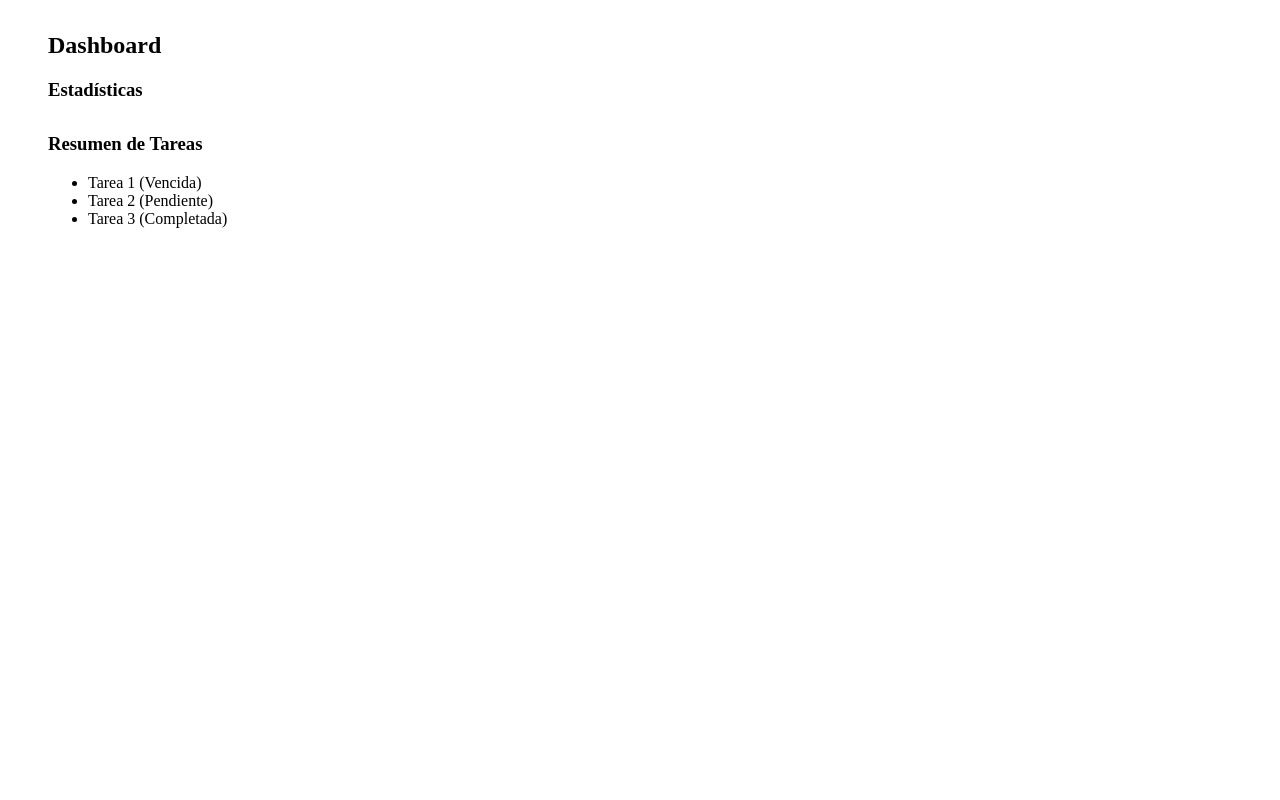
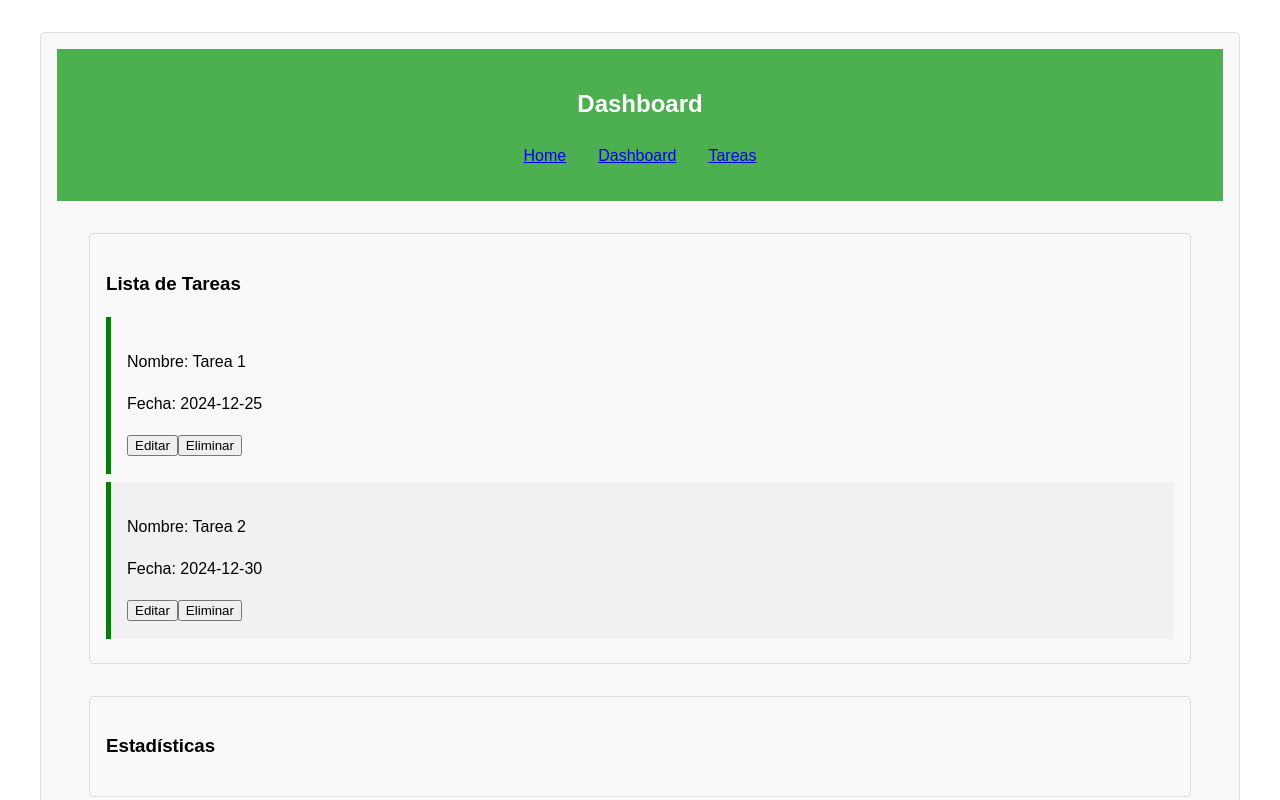
Before and after one commit to Davhc216/TestDev_FrontEnd, an Angular app: page /dashboard in a window 1280 px wide. Shown: the top 800 px of the page. Built offline with nearby package versions, Linux system fonts and the light colour scheme.

Commit message:
Se realizan las correcciones a los elementos html y a los scss del proyecto

```diff
--- a/src/app/app-routing.module.ts
+++ b/src/app/app-routing.module.ts
@@ -1,12 +1,10 @@
 import { NgModule } from '@angular/core';
 import { RouterModule, Routes } from '@angular/router';
 
-export const routes: Routes = [ // Asegúrate de exportar el arreglo de rutas
-  { path: '', redirectTo: 'home', pathMatch: 'full' },
-  { path: 'home', loadChildren: () => import('./modulos/home/home.module').then(m => m.HomeModule) },
+export const routes: Routes = [
+  { path: '', redirectTo: 'home', pathMatch: 'full' }, // Redirección inicial a 'home'
   { path: 'dashboard', loadChildren: () => import('./modulos/dashboard/dashboard.module').then(m => m.DashboardModule) },
   { path: 'tareas', loadChildren: () => import('./modulos/tareas/tareas.module').then(m => m.TareasModule) },
-  { path: '**', redirectTo: 'home' }
 ];
 
 @NgModule({
--- a/src/app/modulos/dashboard/dashboard.component.html
+++ b/src/app/modulos/dashboard/dashboard.component.html
@@ -3,12 +3,36 @@
 
 <body>
 
-
   <section id="dashboard">
+    <!-- Encabezado Principal -->
     <header>
-      <h2>Dashboard</h2>
+      <h1>Dashboard</h1>
+      <nav>
+        <ul>
+          <li><a routerLink="/home">Home</a></li>
+          <li><a routerLink="/dashboard">Dashboard</a></li>
+          <li><a routerLink="/tareas">Tareas</a></li>
+        </ul>
+      </nav>
     </header>
     <main>
+      <section id="lista-tareas">
+        <h3>Lista de Tareas</h3>
+        <div class="tareas">
+            <div class="tarea">
+                <p>Nombre: Tarea 1</p>
+                <p>Fecha: 2024-12-25</p>
+                <button>Editar</button>
+                <button>Eliminar</button>
+            </div>
+            <div class="tarea">
+                <p>Nombre: Tarea 2</p>
+                <p>Fecha: 2024-12-30</p>
+                <button>Editar</button>
+                <button>Eliminar</button>
+            </div>
+        </div>
+    </section>
       <section id="estadisticas">
         <h3>Estadísticas</h3>
         <div class="graficos-interactivos">
--- a/src/app/modulos/dashboard/dashboard.component.scss
+++ b/src/app/modulos/dashboard/dashboard.component.scss
@@ -1,6 +1,48 @@
-#dashboard {
+body {
+    font-family: Arial, sans-serif;
+    line-height: 1.6;
+    margin: 0;
+    padding: 0;
+  }
+
+  header {
+    background-color: #4CAF50;
+    color: white;
+    padding: 1rem;
+    text-align: center;
+  }
+
+  nav ul {
+    list-style: none;
+    padding: 0;
+    display: flex;
+    justify-content: center;
+  }
+
+  nav ul li {
+    margin: 0 1rem;
+  }
+
+  section {
     margin: 2rem;
+    padding: 1rem;
+    border: 1px solid #ddd;
+    border-radius: 5px;
+    background: #f9f9f9;
   }
+
+  .graficos,
   .graficos-interactivos {
-    margin-bottom: 2rem;
+    display: flex;
+    justify-content: space-around;
   }
+
+  .tarea {
+    padding: 1rem;
+    margin: 0.5rem 0;
+    border-left: 5px solid green;
+  }
+
+  .tarea:nth-child(even) {
+    background: #f1f1f1;
+  }
--- a/src/app/modulos/home/home-routing.module.ts
+++ b/src/app/modulos/home/home-routing.module.ts
@@ -3,11 +3,11 @@ import { RouterModule, Routes } from '@angular/router';
 import { HomeComponent } from './home.component';
 
 const routes: Routes = [
-  { path: '', component: HomeComponent }
+  { path: '', component: HomeComponent } // Ruta vacía para el módulo home
 ];
 
 @NgModule({
   imports: [RouterModule.forChild(routes)],
   exports: [RouterModule]
 })
-export class HomeRoutingModule { }
+export class HomeRoutingModule {}
--- a/src/app/modulos/home/home.component.html
+++ b/src/app/modulos/home/home.component.html
@@ -4,12 +4,12 @@
 <body>
 
     <header>
-        <h1>Nombre del Sistema</h1>
+        <h1>Gestor de tareas</h1>
         <nav>
           <ul>
-            <li><a href="#">Home</a></li>
-            <li><a href="#">Dashboard</a></li>
-            <li><a href="#">Tareas</a></li>
+            <li><a routerLink="/home">Inicio</a></li>
+            <li><a routerLink="/dashboard">Dashboard</a></li>
+            <li><a routerLink="/tareas">Tareas</a></li>
           </ul>
         </nav>
       </header>
--- a/src/app/modulos/tareas/tareas.component.html
+++ b/src/app/modulos/tareas/tareas.component.html
@@ -4,28 +4,20 @@
 
 <body>
 
+
     <section id="modulo-tareas">
+        <!-- Encabezado Principal -->
         <header>
-          <h2>Módulo de Tareas</h2>
+            <h1>Gestion de tareas</h1>
+            <nav>
+                <ul>
+                    <li><a routerLink="/home">Home</a></li>
+                    <li><a routerLink="/dashboard">Dashboard</a></li>
+                    <li><a routerLink="/tareas">Tareas</a></li>
+                </ul>
+            </nav>
         </header>
         <main>
-          <section id="lista-tareas">
-            <h3>Lista de Tareas</h3>
-            <div class="tareas">
-              <div class="tarea">
-                <p>Nombre: Tarea 1</p>
-                <p>Fecha: 2024-12-25</p>
-                <button>Editar</button>
-                <button>Eliminar</button>
-              </div>
-              <div class="tarea">
-                <p>Nombre: Tarea 2</p>
-                <p>Fecha: 2024-12-30</p>
-                <button>Editar</button>
-                <button>Eliminar</button>
-              </div>
-            </div>
-          </section>
             <section id="formulario-tareas">
                 <h3>Agregar Nueva Tarea</h3>
                 <form>
--- a/src/app/modulos/tareas/tareas.component.scss
+++ b/src/app/modulos/tareas/tareas.component.scss
@@ -1,9 +1,48 @@
-.tarea {
-    margin: 1rem 0;
+body {
+    font-family: Arial, sans-serif;
+    line-height: 1.6;
+    margin: 0;
+    padding: 0;
+  }
+
+  header {
+    background-color: #4CAF50;
+    color: white;
     padding: 1rem;
-    border: 1px solid #ccc;
+    text-align: center;
+  }
+
+  nav ul {
+    list-style: none;
+    padding: 0;
+    display: flex;
+    justify-content: center;
+  }
+
+  nav ul li {
+    margin: 0 1rem;
+  }
+
+  section {
+    margin: 2rem;
+    padding: 1rem;
+    border: 1px solid #ddd;
+    border-radius: 5px;
+    background: #f9f9f9;
+  }
+
+  .graficos,
+  .graficos-interactivos {
+    display: flex;
+    justify-content: space-around;
+  }
+
+  .tarea {
+    padding: 1rem;
+    margin: 0.5rem 0;
     border-left: 5px solid green;
   }
-  .tarea.vencida {
-    border-left-color: red;
+
+  .tarea:nth-child(even) {
+    background: #f1f1f1;
   }
```
Also changed, not shown: src/app/app.component.html (+0 -80 lines), src/app/modulos/home/home.module.ts (+2 -6 lines), src/app/modulos/tareas/tareas.module.ts (+5 -4 lines). Lines whose indentation alone changed are shown as unchanged.
